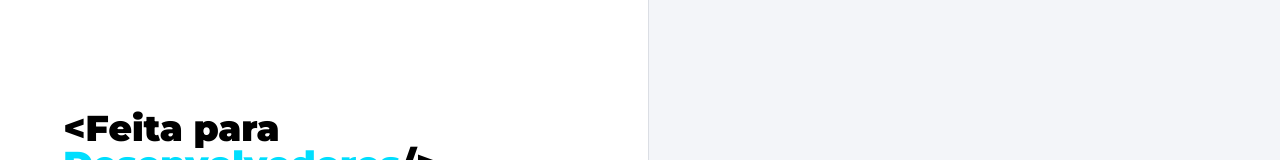
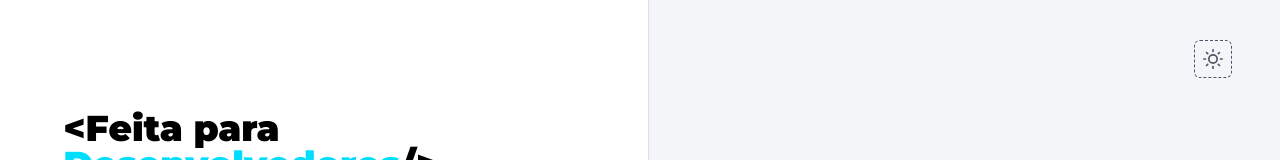
Before and after one commit to david-mendes-s/form-dark-light, a React (Vite) app: page / in a window 1280 px wide. Shown: the top 160 px of the page. Built offline with nearby package versions, Linux system fonts and the light colour scheme.

Commit message:
Button Themes

```diff
--- a/src/App.tsx
+++ b/src/App.tsx
@@ -74,7 +74,7 @@ function App() {
             </div>
         </div>
       </main>
-     {/*  <ButtonThemes darkTheme={darkTheme} handleDarkTheme={handleDarkTheme}/> */}
+      <ButtonThemes darkTheme={darkTheme} handleDarkTheme={handleDarkTheme}/>
     </div>
 
   )
```
